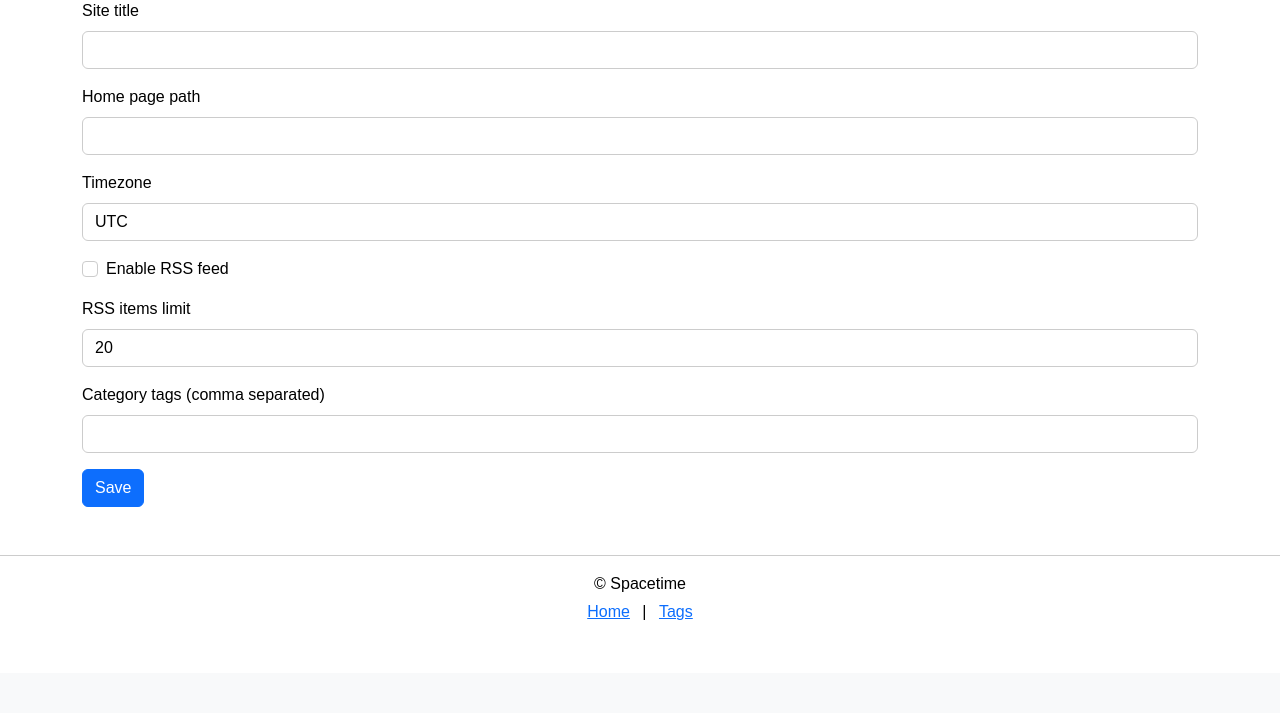
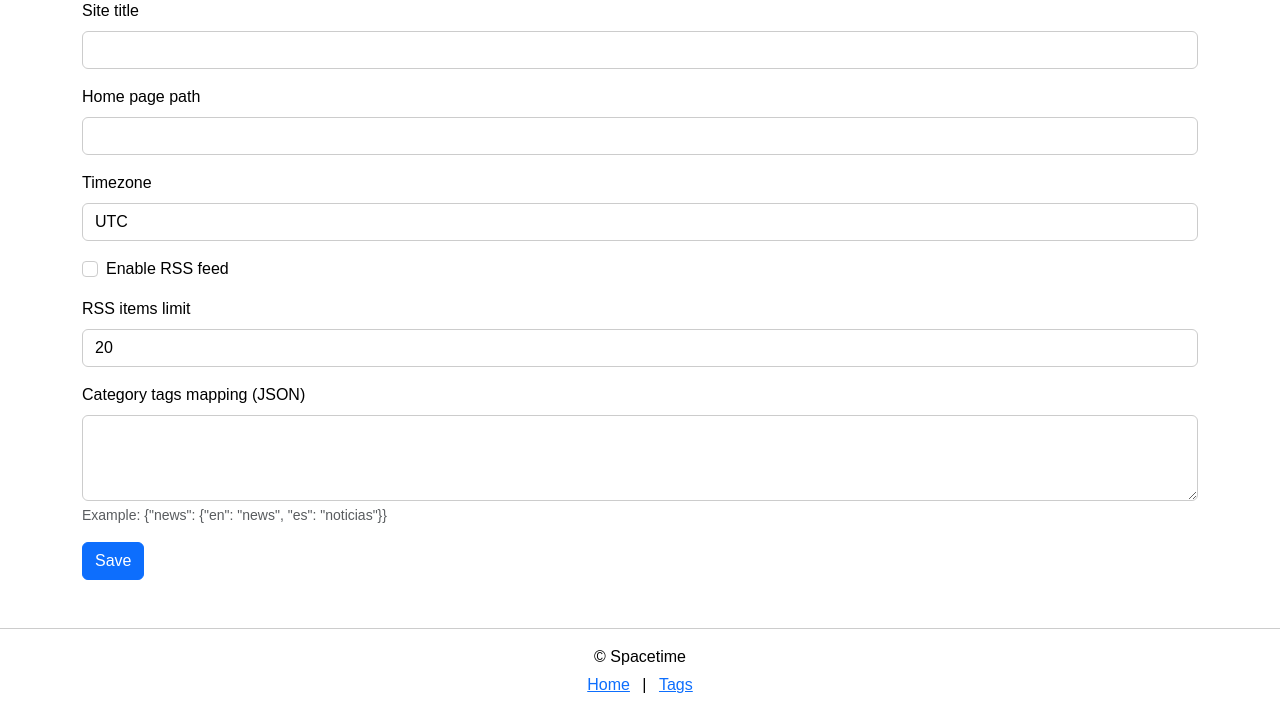
Before and after one commit to flyingtext/spacetime, a Flask app: page /settings in a window 1280 px wide. Shown: the part 127-840 px from the top of the page. Before the commit the page ends 747 px from the top, so only its background shows below. Run offline with Flask 3, Linux system fonts and the light colour scheme; a user stored in the database is signed in; tables that the repository leaves empty hold one stand-in row (values such as "Sample post"); some libraries are stand-ins or nearby versions.

Commit message:
feat: support multilingual category tags

```diff
--- a/app.py
+++ b/app.py
@@ -779,9 +779,35 @@ def get_setting(key: str, default: str = '') -> str:
     return setting.value if setting else default
 
 
-def get_category_tags() -> list[str]:
-    """Return list of category tag names from settings."""
-    return [t.strip() for t in get_setting('post_categories', '').split(',') if t.strip()]
+def get_category_tags(language: str | None = None) -> list[tuple[str, str]]:
+    """Return list of category tag names and labels from settings.
+
+    The ``post_categories`` setting stores a JSON object mapping canonical tag
+    names to language-specific labels, e.g. ``{"news": {"en": "news", "es":
+    "noticias"}}``.  This helper returns a list of ``(slug, label)`` tuples for
+    the requested language. If no label exists for the language, the canonical
+    slug is used as the label. Older comma separated lists are also supported
+    and will return ``(tag, tag)`` tuples.
+    """
+
+    lang = language or str(get_locale())
+    raw = get_setting('post_categories', '')
+    if not raw:
+        return []
+    try:
+        mapping = json.loads(raw)
+    except json.JSONDecodeError:
+        return [(t.strip(), t.strip()) for t in raw.split(',') if t.strip()]
+
+    categories: list[tuple[str, str]] = []
+    if isinstance(mapping, dict):
+        for slug, translations in mapping.items():
+            if isinstance(translations, dict):
+                label = translations.get(lang) or slug
+            else:
+                label = slug
+            categories.append((slug, label))
+    return categories
 
 
 @app.context_processor
@@ -1916,6 +1942,13 @@ def settings():
         rss_enabled_val = 'rss_enabled' in request.form
         rss_limit = request.form.get('rss_limit', rss_limit).strip() or '20'
         category_tags = request.form.get('post_categories', category_tags).strip()
+        # Validate category mapping JSON
+        try:
+            if category_tags:
+                json.loads(category_tags)
+        except json.JSONDecodeError:
+            flash(_('Invalid category JSON'))
+            return redirect(url_for('settings'))
 
         title_setting = Setting.query.filter_by(key='site_title').first()
         if title_setting:
--- a/templates/index.html
+++ b/templates/index.html
@@ -7,8 +7,8 @@
 {% endif %}
 {% if categories %}
   <div class="mb-3">
-    {% for name in categories %}
-      <a class="btn btn-outline-secondary btn-sm{% if tag and tag.name == name %} active{% endif %}" href="{{ url_for('all_posts', tag=name) }}">{{ name }}</a>
+    {% for slug, label in categories %}
+      <a class="btn btn-outline-secondary btn-sm{% if tag and tag.name == slug %} active{% endif %}" href="{{ url_for('all_posts', tag=slug) }}">{{ label }}</a>
     {% endfor %}
   </div>
 {% endif %}
--- a/templates/settings.html
+++ b/templates/settings.html
@@ -24,8 +24,9 @@
       <input type="number" id="rss_limit" name="rss_limit" class="form-control" value="{{ rss_limit }}">
     </div>
     <div class="mb-3">
-      <label for="post_categories" class="form-label">{{ _('Category tags (comma separated)') }}</label>
-      <input type="text" id="post_categories" name="post_categories" class="form-control" value="{{ post_categories }}">
+      <label for="post_categories" class="form-label">{{ _('Category tags mapping (JSON)') }}</label>
+      <textarea id="post_categories" name="post_categories" class="form-control" rows="3">{{ post_categories }}</textarea>
+      <div class="form-text">{{ _('Example: {"news": {"en": "news", "es": "noticias"}}') }}</div>
     </div>
     <button type="submit" class="btn btn-primary">{{ _('Save') }}</button>
   </form>
```
Also changed, not shown: tests/test_post_categories.py (+11 -2 lines).
